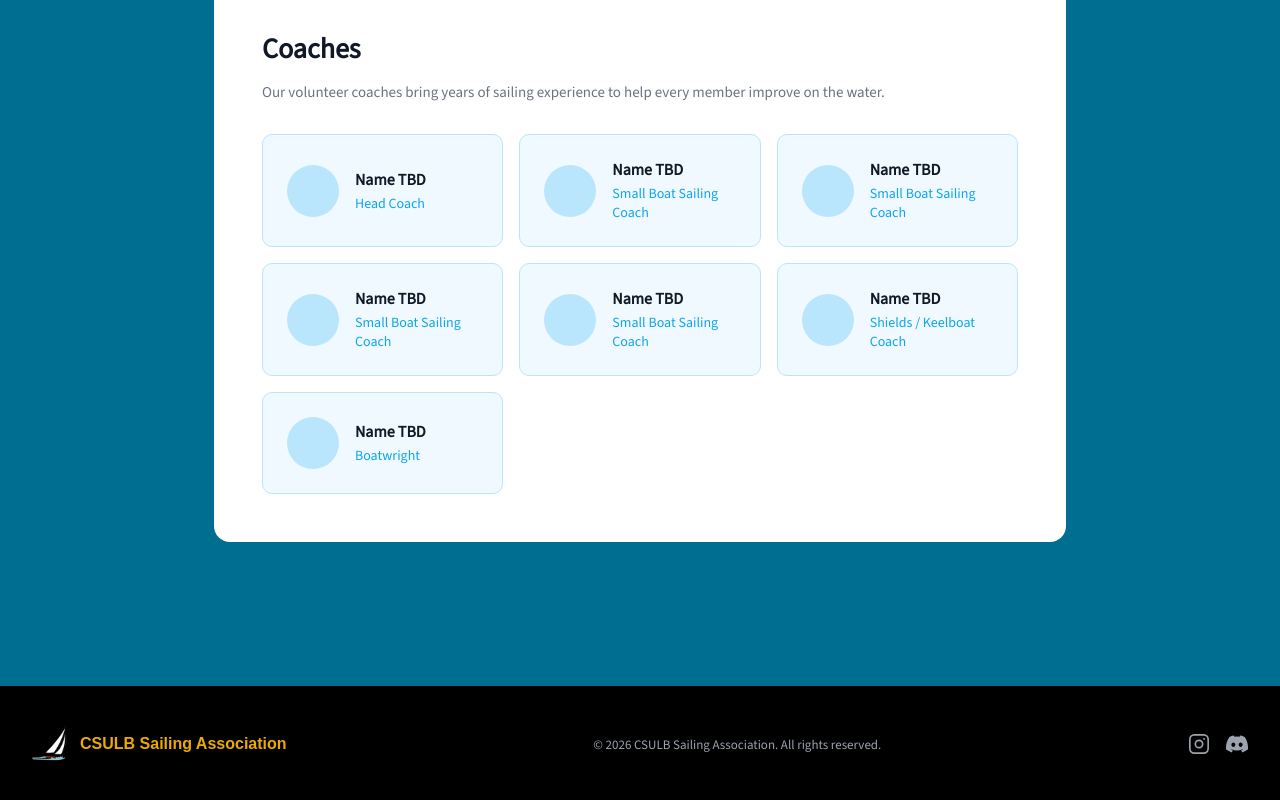
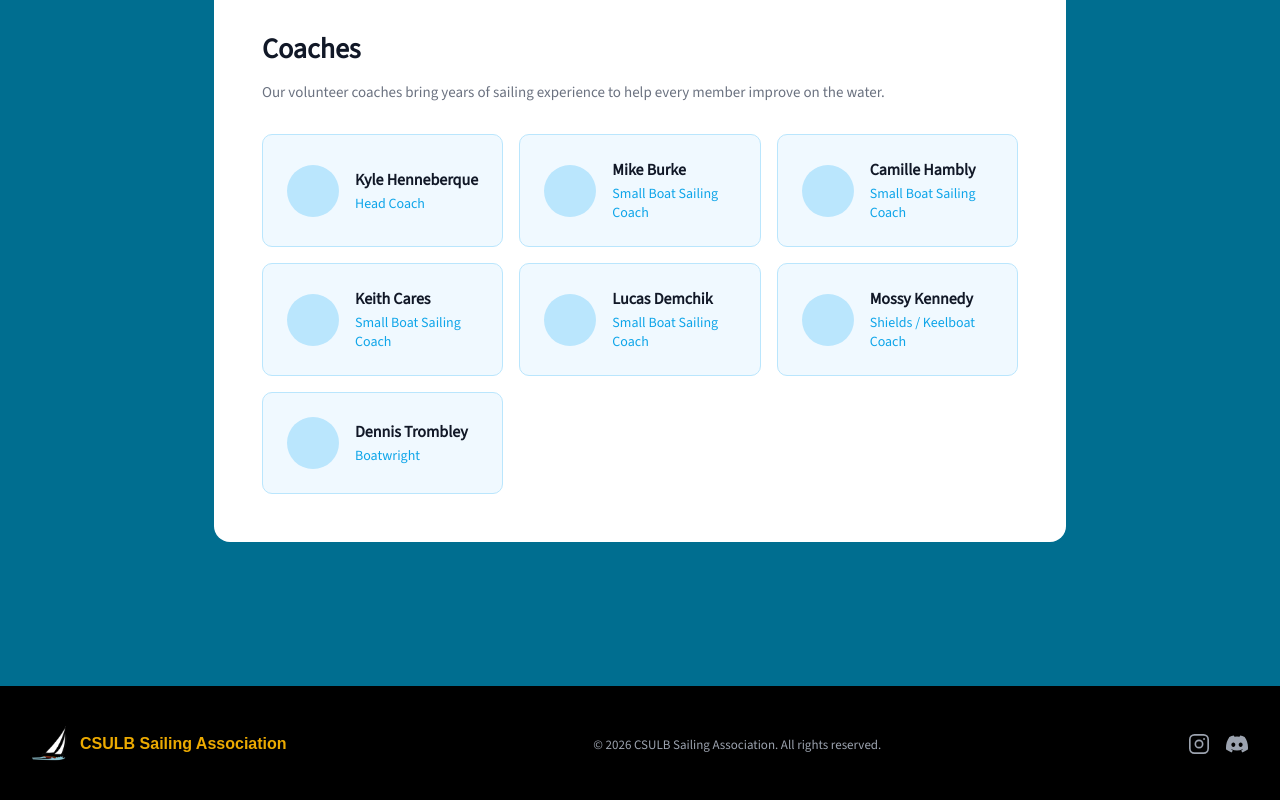
Before and after one commit to InpErros/navis-velata, a Next.js app: page /about in a window 1280 px wide. Shown: the part 1562-2362 px from the top of the page. Built offline with nearby package versions, Linux system fonts and the light colour scheme; a web font is replaced by a local one.

Commit message:
updated names on about page

```diff
--- a/app/about/page.js
+++ b/app/about/page.js
@@ -13,13 +13,13 @@ const boardMembers = [
 
 // ─── Update coaches here ──────────────────────────────────────────────────────
 const coaches = [
-  { role: 'Head Coach',                name: 'Name TBD' },
-  { role: 'Small Boat Sailing Coach',  name: 'Name TBD' },
-  { role: 'Small Boat Sailing Coach',  name: 'Name TBD' },
-  { role: 'Small Boat Sailing Coach',  name: 'Name TBD' },
-  { role: 'Small Boat Sailing Coach',  name: 'Name TBD' },
-  { role: 'Shields / Keelboat Coach',  name: 'Name TBD' },
-  { role: 'Boatwright',                name: 'Name TBD' },
+  { role: 'Head Coach',                name: 'Kyle Henneberque' },
+  { role: 'Small Boat Sailing Coach',  name: 'Mike Burke' },
+  { role: 'Small Boat Sailing Coach',  name: 'Camille Hambly ' },
+  { role: 'Small Boat Sailing Coach',  name: 'Keith Cares' },
+  { role: 'Small Boat Sailing Coach',  name: 'Lucas Demchik' },
+  { role: 'Shields / Keelboat Coach',  name: 'Mossy Kennedy' },
+  { role: 'Boatwright',                name: 'Dennis Trombley' },
 ];
 
 // ─── Update boat fleet info here ──────────────────────────────────────────────
```
